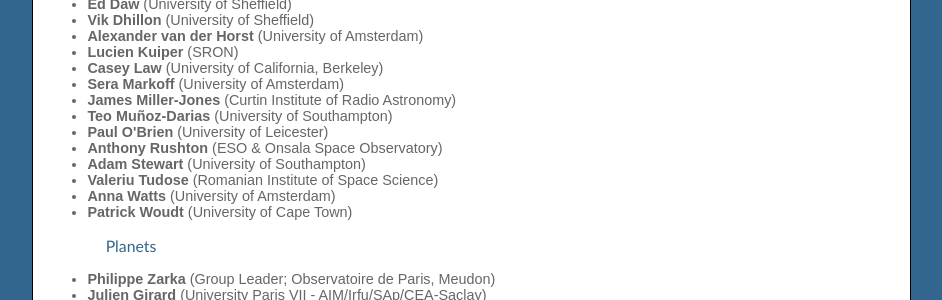
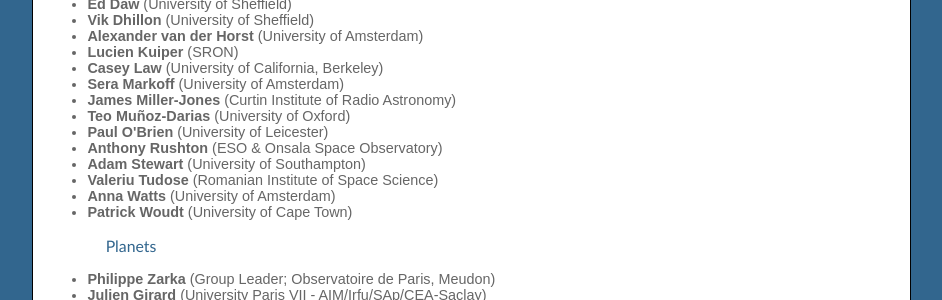
Before and after one commit to transientskp/transientskp.github.com, a Jekyll site: the page built from team/index.html, in a window 1280 px wide and 900 px high, scrolled down 1472 px. Shown: the part 152-452 px from the top of the window, without its empty margins (241-1183 px from the left). Built offline with Jekyll 4.4.1, drawn with Linux system fonts in a browser that asks for light colours.

Commit message:
TMD -> Oxford

```diff
--- a/team/index.html
+++ b/team/index.html
@@ -105,7 +105,7 @@
   <li><strong>Casey Law</strong> (University of California, Berkeley)</li>
   <li><strong>Sera Markoff</strong> (University of Amsterdam)</li>
   <li><strong>James Miller-Jones</strong> (Curtin Institute of Radio Astronomy)</li>
-  <li><strong>Teo Mu&ntilde;oz-Darias</strong> (University of Southampton)</li>
+  <li><strong>Teo Mu&ntilde;oz-Darias</strong> (University of Oxford)</li>
   <li><strong>Paul O'Brien</strong> (University of Leicester)</li>
   <li><strong>Anthony Rushton</strong> (ESO &amp; Onsala Space Observatory)</li>
   <li><strong>Adam Stewart</strong> (University of Southampton)</li>
```
